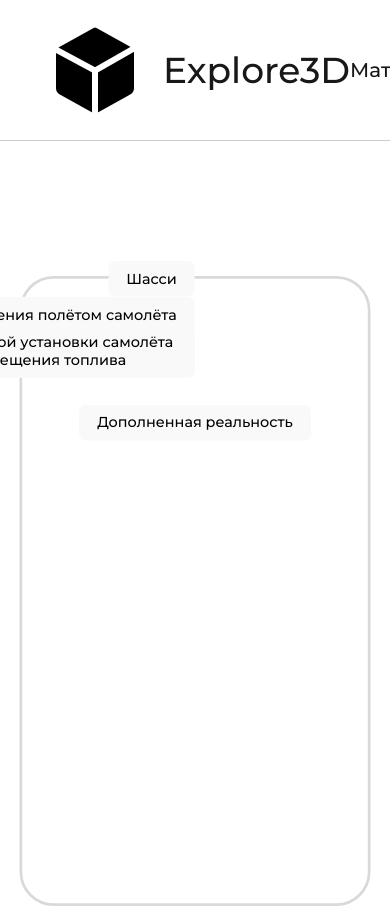
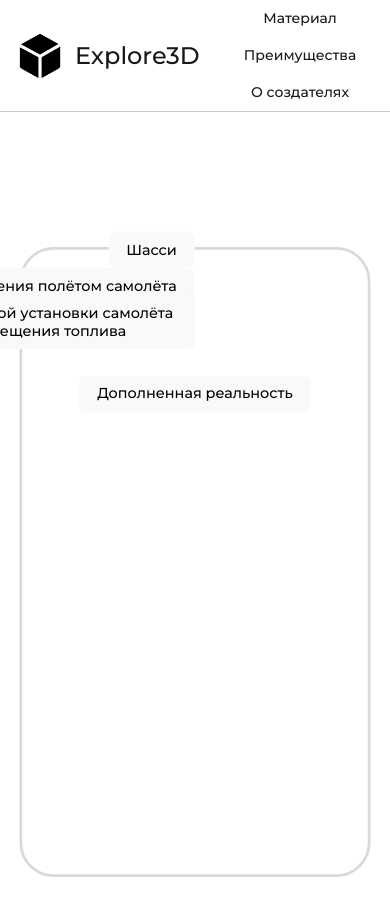
Before and after one commit to sh1ny6/Explore3D, a React (Vite) app: page /plane in a window 390 px wide. Shown: the top 906 px of the page. Built offline with nearby package versions, Linux system fonts and the light colour scheme.

Commit message:
fix:adaptive final

```diff
--- a/src/App.css
+++ b/src/App.css
@@ -172,9 +172,4 @@
 
 .animation {
   transition: 0.2s ease-in-out;
-}
-
-.jdoWCw {
-  display: flex;
-  flex-direction: row;
 }/*# sourceMappingURL=App.css.map */
--- a/src/App.jsx
+++ b/src/App.jsx
@@ -1,7 +1,6 @@
 import { useState, useRef } from 'react';
 import React from 'react';
 import './App.css';
-import classes from './components/Header/Header.module.css';
 import { styled, keyframes } from 'styled-components';
 import Header from './components/Header/Header.jsx';
 // import EffectSection from './components/EffectSection/EffectSection';
@@ -224,7 +223,7 @@ export default function App() {
 
   return (
     <Router>
-      <Header />
+      <Header className='header-max' />
       {modal && (
         <Modal open={modal}>
           <div className='modalwindow'>
--- a/src/App.scss
+++ b/src/App.scss
@@ -217,9 +217,5 @@
 .animation {
   transition: 0.2s ease-in-out;
 }
-.jdoWCw {
-  display: flex;
-  flex-direction: row;
-}
 // .cGZEqa {
 // }
--- a/src/components/Header/Header.module.css
+++ b/src/components/Header/Header.css
@@ -13,7 +13,7 @@
   justify-content: space-between;
   align-items: center;
 }
-.a {
+.header__a {
   text-align: center;
   align-items: center;
   color: #181818;
@@ -36,3 +36,19 @@ nav > ul {
   height: 50px;
   display: flex;
 }
+.headercontainer {
+  height: 140px;
+  display: flex;
+  padding: 0 2rem;
+  justify-content: space-between;
+  align-items: center;
+}
+.logoname {
+  text-align: center;
+  align-items: center;
+  color: #181818;
+  text-decoration: none;
+  font-size: 36px;
+  border: none;
+  margin-left: 20px;
+}
--- a/src/components/Header/Header.jsx
+++ b/src/components/Header/Header.jsx
@@ -1,48 +1,30 @@
-import { styled } from 'styled-components';
-import classes from './Header.module.css';
+import './Header.css';
 import { BrowserRouter as Router, Routes, Route, Link } from 'react-router-dom';
-
-let HeaderContainer = styled.header`
-  height: 140px;
-  display: flex;
-  padding: 0 2rem;
-  justify-content: space-between;
-  align-items: center;
-`;
-let LogoName = styled.div`
-  text-align: center;
-  align-items: center;
-  color: #181818;
-  text-decoration: none;
-  font-size: 36px;
-  border: none;
-  margin-left: 20px;
-`;
 // let AlignItems = styled.div``;
 
 export default function Header() {
   return (
     <>
       <div className='container'>
-        <HeaderContainer>
-          <Link to='/' className={classes.logodf}>
-            <img src='/assets/img/icons8-3d-cube-96.png' alt='logo' />
-            <LogoName>Explore3D</LogoName>
+        <div className='headercontainer'>
+          <Link to='/' className='logodf'>
+            <img src='/assets/img/icons8-3d-cube-96.png' className='logoimg' alt='logo' />
+            <div className='logoname'>Explore3D</div>
           </Link>
-          <ul className={classes.menu}>
-            <a className={classes.a} id='models' href='/#projects'>
+          <ul className='menu'>
+            <a className='header__a' id='models' href='/#projects'>
               <li>Материал</li>
             </a>
-            <a className={classes.a} href='/#benefits'>
+            <a className='header__a' href='/#benefits'>
               <li>Преимущества</li>
             </a>
-            <a className={classes.a} href='/#about'>
+            <a className='header__a' href='/#about'>
               <li>О создателях</li>
             </a>
           </ul>
-        </HeaderContainer>
+        </div>
       </div>
-      <div className={`${classes.headerborder}`}></div>
+      <div className='headerborder'></div>
     </>
   );
 }
--- a/src/index.css
+++ b/src/index.css
@@ -106,11 +106,6 @@ a:hover {
 
 button {
   background-color: #f9f9f9;
-}
-
-.jdoWCw {
-  display: flex;
-  flex-direction: row;
 }
 
 .panel__h3 {
@@ -274,18 +269,18 @@ button {
     font-size: 3em;
     width: 300px;
   }
-  ._logodf_15r4q_1 > img {
+  .logoimg {
     width: 50px;
     height: 50px;
   }
-  ._logodf_15r4q_1 > div {
+  .logoname {
     font-size: 24px;
     margin-left: 10px;
   }
-  ._logodf_15r4q_1 {
+  .logodf {
     margin-right: 30px;
   }
-  ._a_15r4q_31 > li {
+  .header__a > li {
     font-size: 16px;
     padding: 20px 0px;
     width: 150px;
@@ -322,15 +317,15 @@ button {
     font-size: 2.5em;
     width: 240px;
   }
-  ._menu_15r4q_17 {
+  .menu {
     display: flex;
     flex-direction: column;
     width: auto;
   }
-  ._a_15r4q_31 {
+  .header__a {
     max-width: 150px;
   }
-  ._a_15r4q_31 > li {
+  .header__a > li {
     font-size: 14px;
     padding: 8px 0px;
   }
@@ -392,11 +387,11 @@ button {
     width: 200px;
     height: 300px;
   }
-  .jEUwoz {
+  .headercontainer {
     padding: 0;
     height: auto;
   }
-  ._logodf_15r4q_1 {
+  .logodf {
     margin-right: 10px;
   }
   .index-module_type__E-SaG {
--- a/src/index.scss
+++ b/src/index.scss
@@ -103,10 +103,6 @@ a:hover {
 }
 button {
   background-color: #f9f9f9;
-}
-.jdoWCw {
-  display: flex;
-  flex-direction: row;
 }
 .panel__h3 {
   padding: 10px;
@@ -257,18 +253,18 @@ button {
     font-size: 3em;
     width: 300px;
   }
-  ._logodf_15r4q_1 > img {
+  .logoimg {
     width: 50px;
     height: 50px;
   }
-  ._logodf_15r4q_1 > div {
+  .logoname {
     font-size: 24px;
     margin-left: 10px;
   }
-  ._logodf_15r4q_1 {
+  .logodf {
     margin-right: 30px;
   }
-  ._a_15r4q_31 > li {
+  .header__a > li {
     font-size: 16px;
     padding: 20px 0px;
     width: 150px;
@@ -305,15 +301,15 @@ button {
     font-size: 2.5em;
     width: 240px;
   }
-  ._menu_15r4q_17 {
+  .menu {
     display: flex;
     flex-direction: column;
     width: auto;
   }
-  ._a_15r4q_31 {
+  .header__a {
     max-width: 150px;
   }
-  ._a_15r4q_31 > li {
+  .header__a > li {
     font-size: 14px;
     padding: 8px 0px;
   }
@@ -379,11 +375,11 @@ button {
     width: 200px;
     height: 300px;
   }
-  .jEUwoz {
+  .headercontainer {
     padding: 0;
     height: auto;
   }
-  ._logodf_15r4q_1 {
+  .logodf {
     margin-right: 10px;
   }
   .index-module_type__E-SaG {
```
Also changed, not shown: 2 other files (tests, documents, lock files or other folders).
